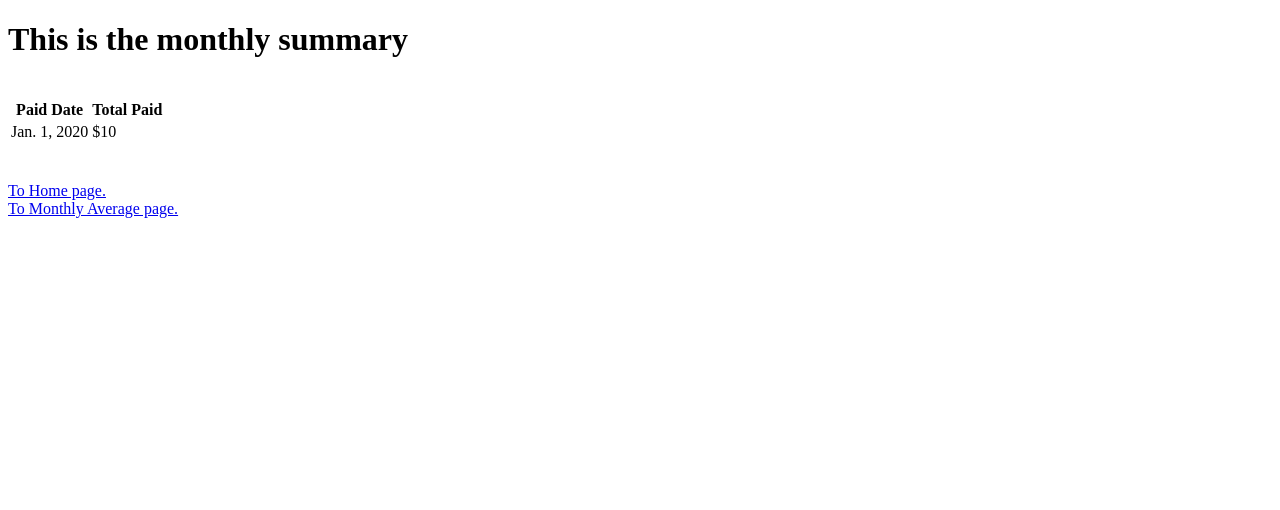
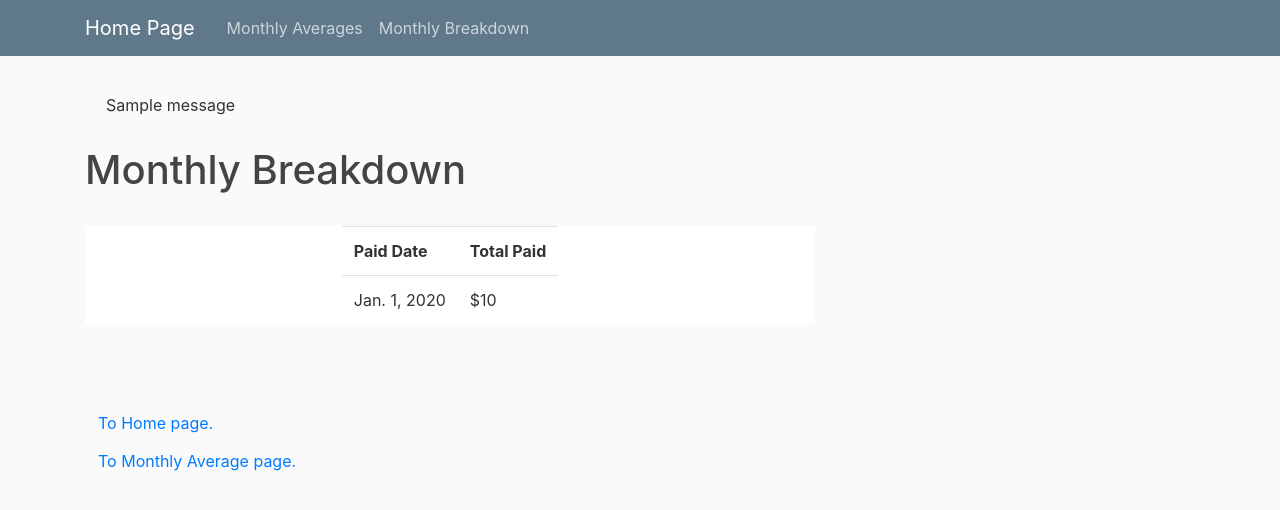
Before and after one commit to avgra3/Bill_Database, a Django app: page /mb/ in a window 1280 px wide. Shown: the top 510 px of the page. Run offline with Django 3.2, Linux system fonts and the light colour scheme; tables that the repository leaves empty hold one stand-in row (values such as "Sample post"); one stand-in notice (Sample message) is shown; some libraries are stand-ins or nearby versions.

Commit message:
Added bootsrap and static files

```diff
--- /dev/null
+++ b/billing/bills/static/bills/main.css
@@ -0,0 +1,99 @@
+body {
+    background: #fafafa;
+    color: #333333;
+    margin-top: 5rem;
+  }
+
+h1, h2, h3, h4, h5, h6 {
+  color: #444444;
+}
+
+ul {
+  margin: 0;
+}
+
+.bg-steel {
+  background-color: #5f788a;
+}
+
+.site-header .navbar-nav .nav-link {
+  color: #cbd5db;
+}
+
+.site-header .navbar-nav .nav-link:hover {
+  color: #ffffff;
+}
+
+.site-header .navbar-nav .nav-link.active {
+  font-weight: 500;
+}
+
+.content-section {
+  background: #ffffff;
+  padding: 10px 20px;
+  border: 1px solid #dddddd;
+  border-radius: 3px;
+  margin-bottom: 20px;
+}
+
+.article-title {
+  color: #444444;
+}
+
+a.article-title:hover {
+  color: #428bca;
+  text-decoration: none;
+}
+
+.article-content {
+  white-space: pre-line;
+}
+
+.article-img {
+  height: 65px;
+  width: 65px;
+  margin-right: 16px;
+}
+
+.article-metadata {
+  padding-bottom: 1px;
+  margin-bottom: 4px;
+  border-bottom: 1px solid #e3e3e3
+}
+
+.article-metadata a:hover {
+  color: #333;
+  text-decoration: none;
+}
+
+.article-svg {
+  width: 25px;
+  height: 25px;
+  vertical-align: middle;
+}
+
+.account-img {
+  height: 125px;
+  width: 125px;
+  margin-right: 20px;
+  margin-bottom: 16px;
+}
+
+.account-heading {
+  font-size: 2.5rem;
+}
+
+.table-responsive {
+  display: block;
+  width: 100%;
+  overflow-x: auto;
+  -webkit-overflow-scrolling: touch;
+  word-wrap: break-word;
+white-space: nowrap;
+}
+
+.table {
+    display: flex;
+    justify-content: space-around;
+    align-items: center;
+}
--- a/billing/bills/templates/pages/base.html
+++ b/billing/bills/templates/pages/base.html
@@ -1,50 +1,64 @@
+{% load static %}
 <!DOCTYPE html>
 <html lang="en">
 <head>
+    <!-- Required meta tags -->
+    <meta charset="utf-8">
+    <meta name="viewport" content="width=device-width, initial-scale=1, shrink-to-fit=no">
+
+    <!-- Bootstrap CSS -->
+    <link rel="stylesheet" href="https://maxcdn.bootstrapcdn.com/bootstrap/4.0.0/css/bootstrap.min.css" integrity="sha384-Gn5384xqQ1aoWXA+058RXPxPg6fy4IWvTNh0E263XmFcJlSAwiGgFAW/dAiS6JXm" crossorigin="anonymous">
+
+    <!-- Basic HTML set-up -->
     <meta charset="UTF-8">
     <meta http-equiv="X-UA-Compatible" content="IE=edge">
     <meta name="viewport" content="width=device-width, initial-scale=1.0">
+
+    <!-- Loading CSS -->
+    <link rel="stylesheet" type="text/css" href="{% static 'bills/main.css' %}">
+
+    <!-- Getting the Title to auto-fix -->
+    {% if title %}
+    <title>{{ title }} </title>
+    {% else %}
     <title>Monthly Billing</title>
+    {% endif %}
+
 </head>
-
+<!-- Optional JavaScript -->
+    <!-- jQuery first, then Popper.js, then Bootstrap JS -->
+    <script src="https://code.jquery.com/jquery-3.2.1.slim.min.js" integrity="sha384-KJ3o2DKtIkvYIK3UENzmM7KCkRr/rE9/Qpg6aAZGJwFDMVNA/GpGFF93hXpG5KkN" crossorigin="anonymous"></script>
+    <script src="https://cdnjs.cloudflare.com/ajax/libs/popper.js/1.12.9/umd/popper.min.js" integrity="sha384-ApNbgh9B+Y1QKtv3Rn7W3mgPxhU9K/ScQsAP7hUibX39j7fakFPskvXusvfa0b4Q" crossorigin="anonymous"></script>
+    <script src="https://maxcdn.bootstrapcdn.com/bootstrap/4.0.0/js/bootstrap.min.js" integrity="sha384-JZR6Spejh4U02d8jOt6vLEHfe/JQGiRRSQQxSfFWpi1MquVdAyjUar5+76PVCmYl" crossorigin="anonymous"></script>
 <body>
-    <h1>Home Page</h1>
-    <br>
-
-    <!-- Link to monthly average page -->
-   <div>
-        <a class="btn" href="{% url 'bills-avg' %}">To Monthly Average page.</a>
-    </div>
-    <!-- Link to monthly breakdown page -->
-    <div>
-        <a class="btn" href="{% url 'bills-mb' %}">To Monthly Breakdown page.</a>
-    </div>
-
-    <br>
-
-    <!-- The below shows all pending bills and if there is no pending bills, it will show a message -->
-    <div>
-        {% if  unpaid.count > 0 %}
-        <h1>Pending Bills</h2>
-        <table>
-            <tr>
-                <th>Bill ID#</th>
-                <th>Total Paid</th>
-                <th>Notes</th>
-            </tr>
-            <tr>
-            {% for car in unpaid %}
-                <td>{{car.billID}}</td>
-                <td>${{car.totalPaid}}</td>
-                <td>{{car.notes}}</td>
-            {% endfor %}
-            </tr>
-        </table>
-        {% else %}
-        <h1>No pending bills 😀</h2>
-
-        {% endif %}
-    </div>
-
+    <header class="site-header">
+        <nav class="navbar navbar-expand-md navbar-dark bg-steel fixed-top">
+            <div class="container">
+            <a class="navbar-brand mr-4" href="{% url 'pages/home.html' %}">Home Page</a>
+            <button class="navbar-toggler" type="button" data-toggle="collapse" data-target="#navbarToggle" aria-controls="navbarToggle" aria-expanded="false" aria-label="Toggle navigation">
+            <span class="navbar-toggler-icon"></span>
+            </button>
+            <div class="collapse navbar-collapse" id="navbarToggle">
+              <div class="navbar-nav mr-auto">
+                <a class="nav-item nav-link" href="{% url 'bills-avg' %}">Monthly Averages</a>
+                <a class="nav-item nav-link" href="{% url 'bills-mb' %}">Monthly Breakdown</a>
+              </div>
+            </div>
+        </nav>
+    </header>
+    <main role="main" class="container">
+        <div class="row">
+          <div class="col-md-8">
+            {% if messages %}
+              {% for message in messages %}
+              <div class="alert alert-{{ message.tags }}!">
+                {{ message }}
+              </div>
+              {% endfor %}
+            {% endif %}
+            {% block content %}{% endblock %}
+          </div>
+        </div>
+    </main>
 </body>
 </html>
--- a/billing/bills/templates/pages/bills-mb.html
+++ b/billing/bills/templates/pages/bills-mb.html
@@ -1,13 +1,6 @@
-<!DOCTYPE html>
-<html lang="en">
-<head>
-    <meta charset="UTF-8">
-    <meta http-equiv="X-UA-Compatible" content="IE=edge">
-    <meta name="viewport" content="width=device-width, initial-scale=1.0">
-    <title>Monthly Breakdown</title>
-</head>
-<body>
-    <h1>This is the monthly summary</h1>
+{% extends "pages/base.html" %}
+{% block content %}
+    <h1>Monthly Breakdown</h1>
 
     <br>
 
@@ -31,11 +24,11 @@
     <br>
     <!-- Link to home page -->
     <div>
-        <a class="btn" href="{% url 'pages/base.html' %}">To Home page.</a>
+        <a class="btn" href="{% url 'pages/home.html' %}">To Home page.</a>
     </div>
     <!-- Link to monthly average page -->
     <div>
         <a class="btn" href="{% url 'bills-avg' %}">To Monthly Average page.</a>
     </div>
-</body>
-</html>
+
+{% endblock content %}
--- a/billing/bills/urls.py
+++ b/billing/bills/urls.py
@@ -2,8 +2,8 @@ from django.urls import path
 from . import views
 
 urlpatterns = [
-    path('', views.UnpaidBills, name='pages/base.html'),
-    path('', views.homepage, name='pages/base.html'),
+    path('', views.UnpaidBills, name='pages/home.html'),
+    path('', views.homepage, name='pages/home.html'),
     #path('paidbills/', views.paidbills, name='paidbills')
     path('paidbills/', views.dashboard_with_pivot, name='dashboard_with_pivot'),
     path('paidbills/data/', views.pivot_data, name='pivot_data'),
--- a/billing/bills/views.py
+++ b/billing/bills/views.py
@@ -12,7 +12,7 @@ from .models import BillPaid, Carrier, MonthlyBreakdown, Bill
 
 # Homepage view.
 def homepage(request):
-    return render(request, 'pages/base.html', {})
+    return render(request, 'pages/home.html', {})
 
 # Pivoted data
 def pivot_data(request):
@@ -53,4 +53,4 @@ def UnpaidBills(request):
     # Get the unpaid objects
     context = BillPaid.objects.all().filter(paidBool=0).values('billID', 'totalPaid', 'notes')
 
-    return render(request = request, template_name='pages/base.html', context={"unpaid": context})
+    return render(request = request, template_name='pages/home.html', context={"unpaid": context})
```
Also changed, not shown: billing/bills/static/bills/smooth-scroll.js (added, +37 -0 lines), billing/bills/templates/pages/bills-avg.html (+5 -8 lines), billing/bills/templates/pages/home.html (added, +27 -0 lines).
